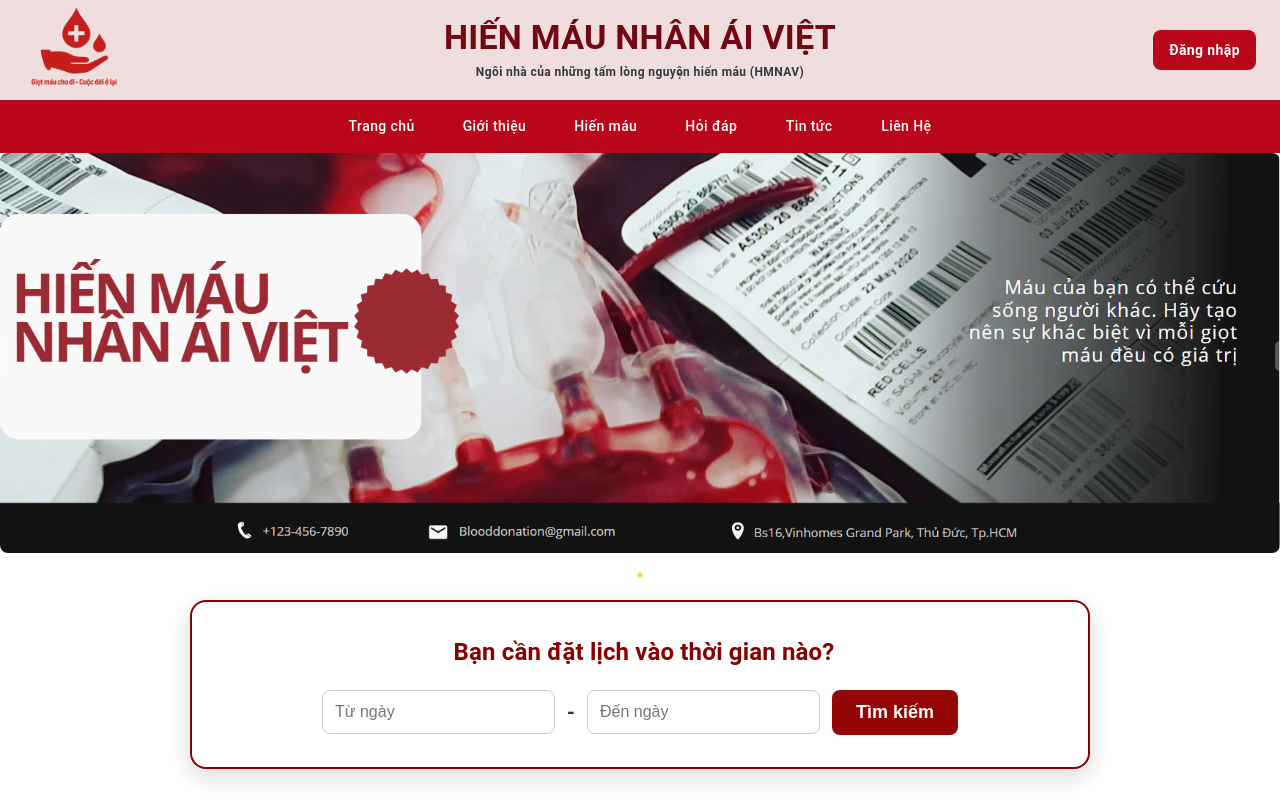
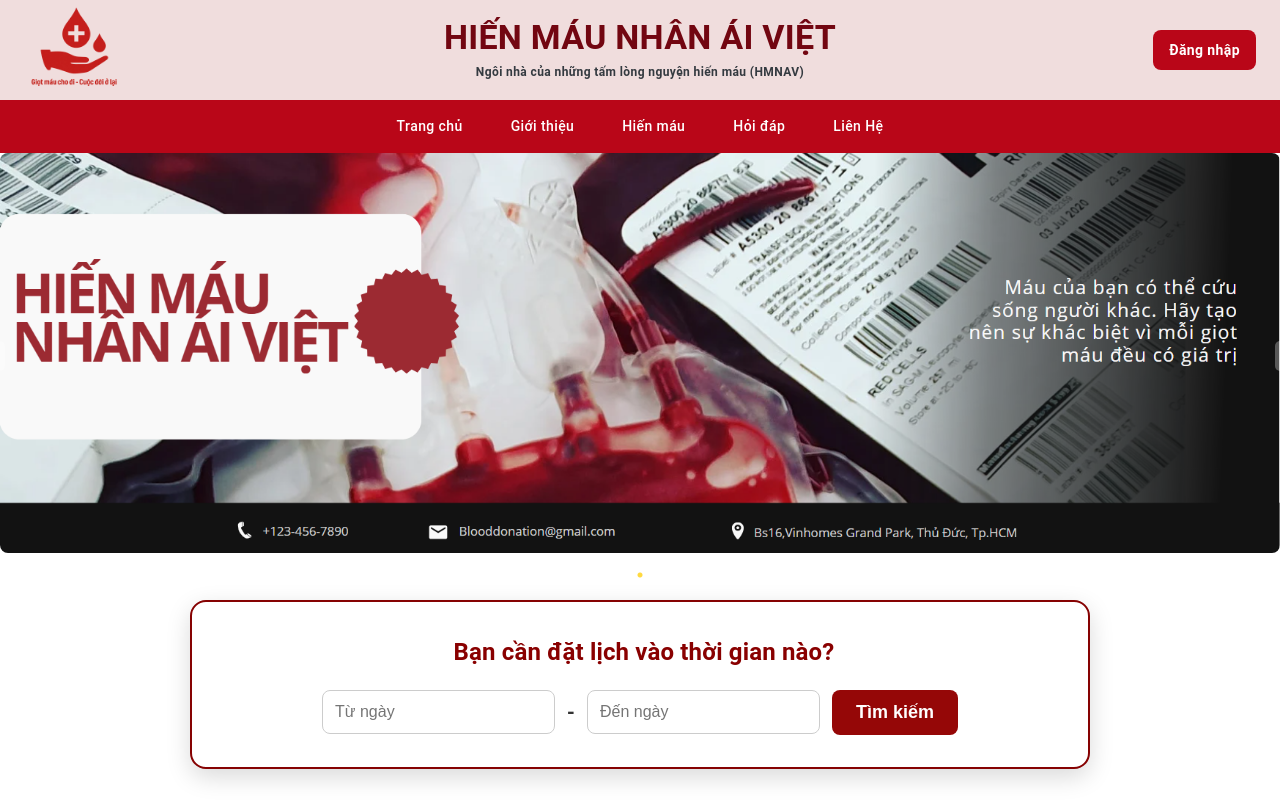
Before and after one commit to Huukha182624/Blood_donationFE, a React (Vite) app: page / in a window 1280 px wide. Shown: the top 800 px of the page. Built offline with nearby package versions, Linux system fonts and the light colour scheme.

Commit message:
delete tintuc

```diff
--- a/src/components/Navbar.jsx
+++ b/src/components/Navbar.jsx
@@ -7,7 +7,6 @@ export default function Navbar() {
         { label: 'Giới thiệu', path: '/gioi-thieu' },
         { label: 'Hiến máu', path: '/hien-mau' },
         { label: 'Hỏi đáp', path: '/hoi-dap' },
-        { label: 'Tin tức', path: '/tin-tuc' },
         { label: 'Liên Hệ', path: '/lien-he' },
     ];
 
```
